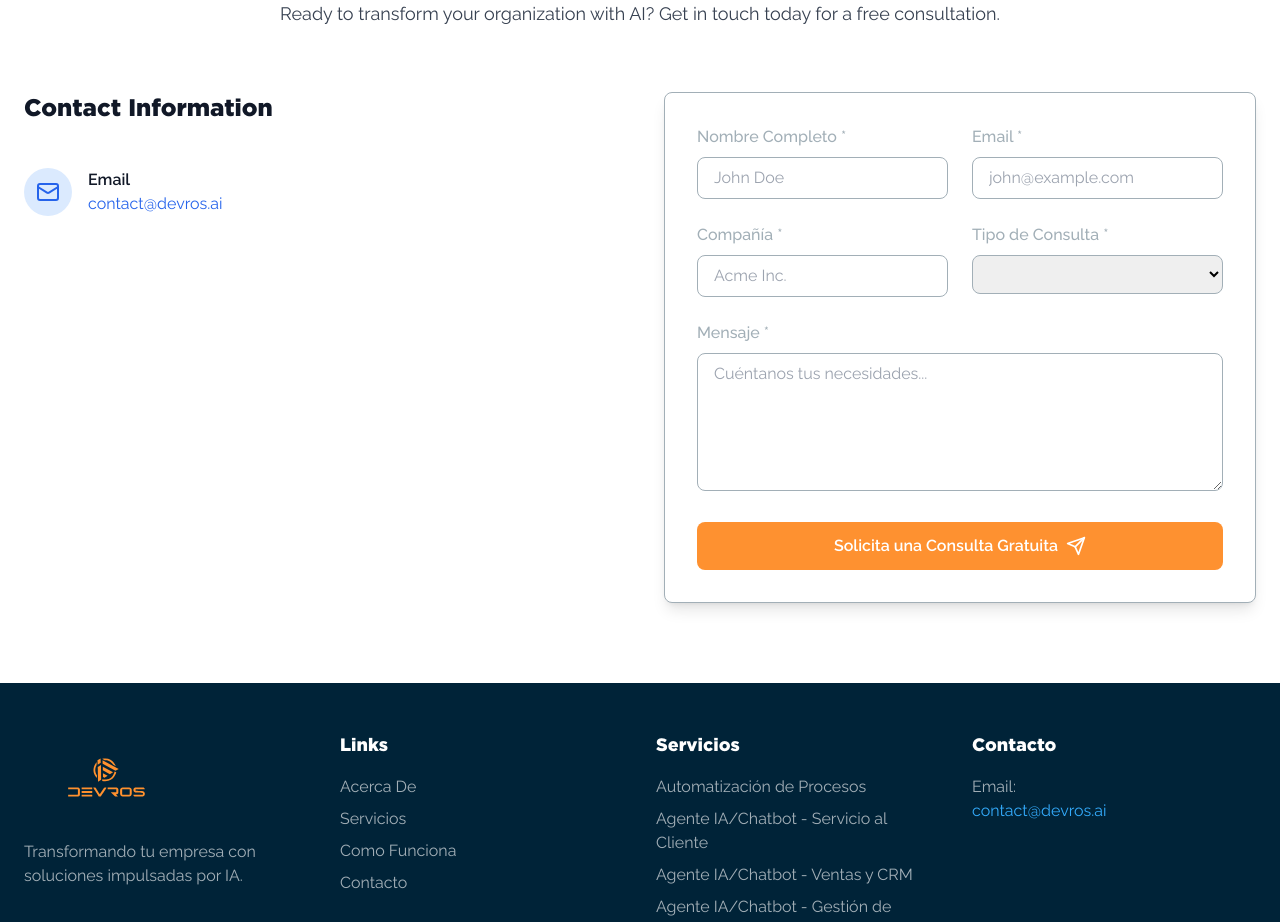
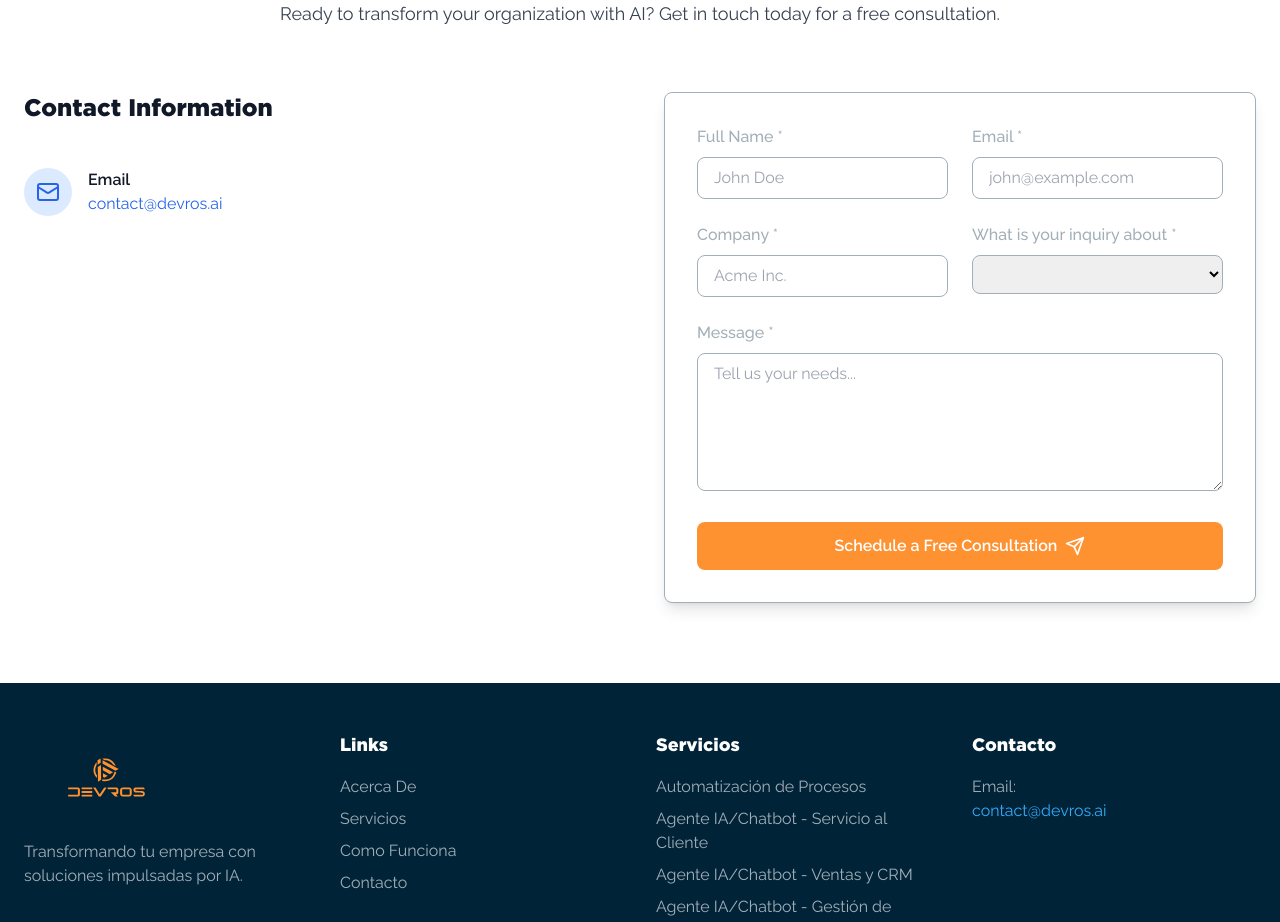
Before and after one commit to vechicin/devros-front, a React (Vite) app: page / in a window 1280 px wide. Shown: the part 3200-4122 px from the top of the page. Built offline with nearby package versions, Linux system fonts and the light colour scheme.

Commit message:
Update ContactForm.tsx

```diff
--- a/src/components/ContactForm.tsx
+++ b/src/components/ContactForm.tsx
@@ -1,7 +1,10 @@
 import React, { useState } from "react";
 import { Send } from "lucide-react";
+import { useTranslation } from "react-i18next";
 
 const ContactForm = () => {
+  const { t } = useTranslation();
+
   const [formData, setFormData] = useState({
     name: "",
     email: "",
@@ -84,13 +87,11 @@ const ContactForm = () => {
     <div className="bg-devros-white rounded-lg shadow-lg p-8 border border-devros-gray">
       {submitSuccess ? (
         <div className="bg-green-100 border border-green-400 text-green-700 px-4 py-3 rounded mb-6">
-          <p>
-            Gracias por tu mensaje. Nos pondremos en contacto contigo en breve.
-          </p>
+          <p>{t("contact_form.success")}</p>
         </div>
       ) : submitError ? (
         <div className="bg-red-100 border border-red-400 text-red-700 px-4 py-3 rounded mb-6">
-          <p>Se produjo un error al enviar tu mensaje. Inténtalo de nuevo.</p>
+          <p>{t("contact_form.error")}</p>
         </div>
       ) : null}
 
@@ -111,7 +112,7 @@ const ContactForm = () => {
               htmlFor="name"
               className="block text-devros-gray font-medium mb-2"
             >
-              Nombre Completo *
+              {t("contact_form.name")}
             </label>
             <input
               type="text"
@@ -151,7 +152,7 @@ const ContactForm = () => {
               htmlFor="company"
               className="block text-devros-gray font-medium mb-2"
             >
-              Compañía *
+              {t("contact_form.company")}
             </label>
             <input
               type="text"
@@ -170,7 +171,7 @@ const ContactForm = () => {
               htmlFor="inquiryType"
               className="block text-devros-gray font-medium mb-2"
             >
-              Tipo de Consulta *
+              {t("contact_form.inquiry")}
             </label>
             <select
               id="inquiryType"
@@ -182,28 +183,35 @@ const ContactForm = () => {
             >
               <option value=""></option>
               <option value="process_automation">
-                Automatización de Procesos
+                {t("contact_form.options.automation")}
               </option>
               <option value="customer_service">
-                Agente IA/Chatbot - Servicio al Cliente
+                {t("contact_form.options.customer_service")}
               </option>
-              <option value="sales">Agente IA/Chatbot - Ventas y CRM</option>
+              <option value="sales">{t("contact_form.options.sales")}</option>
               <option value="logistics">
-                Agente IA/Chatbot - Gestión de Compras y Logística
+                {t("contact_form.options.logistics")}
               </option>
-              <option value="marketing"> Agente IA/Chatbot - Marketing</option>
+              <option value="marketing">
+                {" "}
+                {t("contact_form.options.marketing")}
+              </option>
               <option value="virtual_assistant">
-                Agente IA/Chatbot - Asistente Virtual
+                {t("contact_form.options.virtual_assistant")}
               </option>
               <option value="legal_assistant">
-                Agente IA/Chatbot - Asistente Legal
+                {t("contact_form.options.legal_assistant")}
               </option>
-              <option value="consultancy">Consultoría en IA</option>
-              <option value="training">Entrenamiento IA</option>
+              <option value="consultancy">
+                {t("contact_form.options.consultancy")}
+              </option>
+              <option value="training">
+                {t("contact_form.options.training")}
+              </option>
               <option value="smart_dashboards">
-                Creación de Dashboards Inteligentes
+                {t("contact_form.options.dashboards")}
               </option>
-              <option value="other">Otro</option>
+              <option value="other">{t("contact_form.options.other")}</option>
             </select>
           </div>
         </div>
@@ -213,7 +221,7 @@ const ContactForm = () => {
             htmlFor="message"
             className="block text-devros-gray font-medium mb-2"
           >
-            Mensaje *
+            {t("contact_form.message")}
           </label>
           <textarea
             id="message"
@@ -223,7 +231,7 @@ const ContactForm = () => {
             required
             rows={5}
             className="w-full px-4 py-2 border border-devros-gray rounded-lg focus:ring-2 focus:ring-devros-primary-blue focus:border-devros-primary-blue transition duration-300"
-            placeholder="Cuéntanos tus necesidades..."
+            placeholder={t("contact_form.needs")}
           ></textarea>
         </div>
 
@@ -262,7 +270,7 @@ const ContactForm = () => {
             </>
           ) : (
             <>
-              Solicita una Consulta Gratuita
+              {t("contact_form.consultancy")}
               <Send className="ml-2 h-5 w-5" />
             </>
           )}
--- a/src/locales/en.yml
+++ b/src/locales/en.yml
@@ -166,3 +166,16 @@ contact_form:
   inquiry: 'What is your inquiry about *'
   message: 'Message *'
   consultancy: 'Schedule a Free Consultation'
+  needs: 'Tell us your needs...'
+  options:
+    automation: 'Process Automation'
+    customer_service: 'AI Agent/Chatbot - Customer Service'
+    sales: 'AI Agent/Chatbot - Sales & CRM'
+    logistics: 'AI Agent/Chatbot - Procurement and Logistics'
+    marketing: 'AI Agent/Chatbot - Marketing'
+    virtual_assistant: 'AI Agent/Chatbot - Virtual Assistant'
+    legal_assistant: 'AI Agent/Chatbot - Legal Assistant'
+    consultancy: 'AI Consultancy'
+    training: 'AI Training'
+    dashboards: 'Smart Dashboards'
+    other: 'Other'
--- a/src/locales/es.yml
+++ b/src/locales/es.yml
@@ -166,3 +166,16 @@ contact_form:
   inquiry: 'Tipo de Consulta *'
   message: 'Mensaje *'
   consultancy: 'Solicita una Consulta Gratuita'
+  needs: 'Cuéntanos tus necesidades...'
+  options:
+    automation: 'Automatización de Procesos'
+    customer_service: 'Agente IA/Chatbot - Servicio al Cliente'
+    sales: 'Agente IA/Chatbot - Ventas y CRM'
+    logistics: 'Agente IA/Chatbot - Gestión de Compras y Logística'
+    marketing: 'Agente IA/Chatbot - Marketing'
+    virtual_assistant: 'Agente IA/Chatbot - Asistente Virtual'
+    legal_assistant: 'Agente IA/Chatbot - Asistente Legal'
+    consultancy: 'Consultoría en IA'
+    training: 'Entrenamiento IA'
+    dashboards: 'Creación de Dashboards Inteligentes'
+    other: 'Otro'
```
